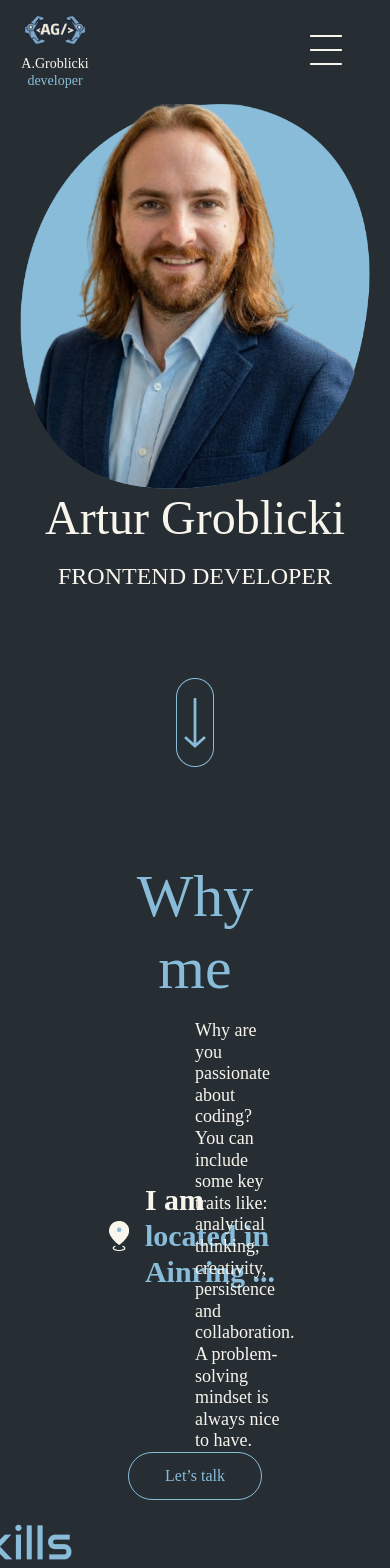
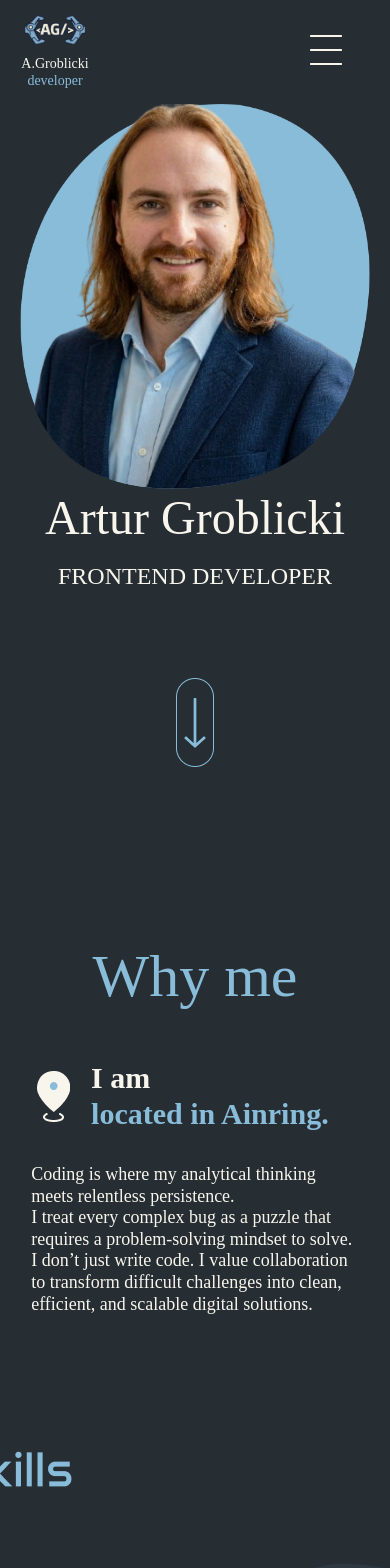
Before and after one commit to ArturGr/my-site, an Angular app: page / in a window 390 px wide. Shown: the top 1568 px of the page. Built offline with nearby package versions, Linux system fonts and the light colour scheme.

Commit message:
Added "why me" section.

```diff
--- a/src/app/components/why-me-section/why-me-section.html
+++ b/src/app/components/why-me-section/why-me-section.html
@@ -2,28 +2,28 @@
   <div id="why-me-section" class="why-me-section scroll-section">
     <h2>Why me</h2>
     <div class="why-me-section__inhalt" (mouseenter)="triggerAnimation()">
-
       <div class="why-me-section__inhalt__animated">
         <div class="why-me-section__inhalt__animated--location">
           <div class="why-me-section__inhalt__animated--background" [class.active]="isAnimatingWhySlide">
             <img [src]="'./img/why-me-icons/' + slides[currentSlideIndex()].icon" alt="Icon">
           </div>
-            <p>
+          <div class="why-me-section__inhalt__animated--text">
             <span class="highlight">
               {{ displayText().substring(0, getHighlightIndex(displayText())) }}
             </span>
             <span>
               {{ displayText().substring(getHighlightIndex(displayText())) }}
-           </span>
+            </span>
             <span class="cursor" [class.active]="isAnimatingWhySlide">|</span>
-          </p>
+          </div>
         </div>
       </div>
-
       <div class="why-me-section__inhalt__description">
-        <p>Why are you passionate about coding?</p>
-        <p>You can include some key traits like: analytical thinking, creativity, persistence and collaboration.</p>
-        <p>A problem-solving mindset is always nice to have.</p>
+        <p>
+          Coding is where my analytical thinking meets relentless persistence.
+          <br>I treat every complex bug as a puzzle that requires a problem-solving mindset to solve.
+          <br>I don’t just write code. I value collaboration to transform difficult challenges into clean, efficient, and scalable digital solutions.
+        </p>
       </div>
 
     </div>
--- a/src/app/components/why-me-section/why-me-section.scss
+++ b/src/app/components/why-me-section/why-me-section.scss
@@ -8,7 +8,7 @@
   max-width: 1440px;
   margin-left: auto;
   margin-right: auto;
-  padding: 0px 109px;
+  padding: 80px clamp(1.25rem, 8vw, 6.81rem);
   &__inhalt{
     width: 100%;
     display: flex;
@@ -17,6 +17,8 @@
     align-content: center;
     flex-wrap: wrap;
     flex-direction: row;
+    margin: 32px 0px;
+    gap: 3%;
     &__animated{
       display: flex;
       flex-direction: column;
@@ -61,7 +63,14 @@
               }
             }
           }
-      p{
+        &--text{
+          display: flex;
+          flex-direction: row;
+          flex-wrap: wrap;
+          align-content: center;
+          justify-content: flex-start;
+          align-items: center;
+          span{
             font-family: 'Josefin Sans';
             font-style: normal;
             font-weight: 700;
@@ -70,8 +79,9 @@
             color: styles.$primary-color;
           }
         }
+    }
     &__description{
-      width: 50%;
+      width: 47%;
       p{
         font-family: 'Josefin Sans';
         font-style: normal;
@@ -104,7 +114,8 @@
 }
 
 .highlight {
-  color: styles.$secondary-color;
+  padding-right: 8px;
+  color: styles.$secondary-color !important;
 }
 
 .cursor {
@@ -113,6 +124,8 @@
   margin-left: 2px;
   color: styles.$secondary-color;
   vertical-align: middle;
+  position: relative;
+  bottom: 5px;
   &.active {
     display: inline-block;
     animation: blink 0.8s step-end infinite;
@@ -139,7 +152,30 @@ button{
   order: 1;
   flex-grow: 0;
   color: styles.$primary-color;
+  position: relative;
+  left: calc(50% - 134px / 2);
   &:hover{
   background-color: styles.$secondary-light-grey;
   }
 }
+
+@media screen and (max-width:768px){
+
+  .why-me-section{
+    &__inhalt{
+      flex-direction: column;
+      gap: 32px;
+      &__animated{
+        width: 100%;
+        flex-direction: row;
+      }
+      &__description{
+        width: 100%;
+      }
+    }
+  }
+
+  button{
+    display: none;
+  }
+}
--- a/src/app/components/why-me-section/why-me-section.ts
+++ b/src/app/components/why-me-section/why-me-section.ts
@@ -10,9 +10,9 @@ import { MenuBar } from '../menu-bar/menu-bar';
 export class WhyMeSection extends MenuBar {
 
   readonly slides = [
-    {icon: 'Location.png', fullText: 'I am located in Ainring ...' },
-    {icon: 'Relocation.png', fullText: 'I am open to relocate ...' },
-    {icon: 'Remote.png', fullText: 'I am open to work remote ...' }
+    {icon: 'Location.png', fullText: 'I am located in Ainring.'},
+    {icon: 'Relocation.png', fullText: 'I am open to relocate.'},
+    {icon: 'Remote.png', fullText: 'I am open to work remote.'}
   ];
   currentSlideIndex = signal(0);
   displayText = signal(this.slides[0].fullText);
```
Lines whose indentation alone changed are shown as unchanged.
